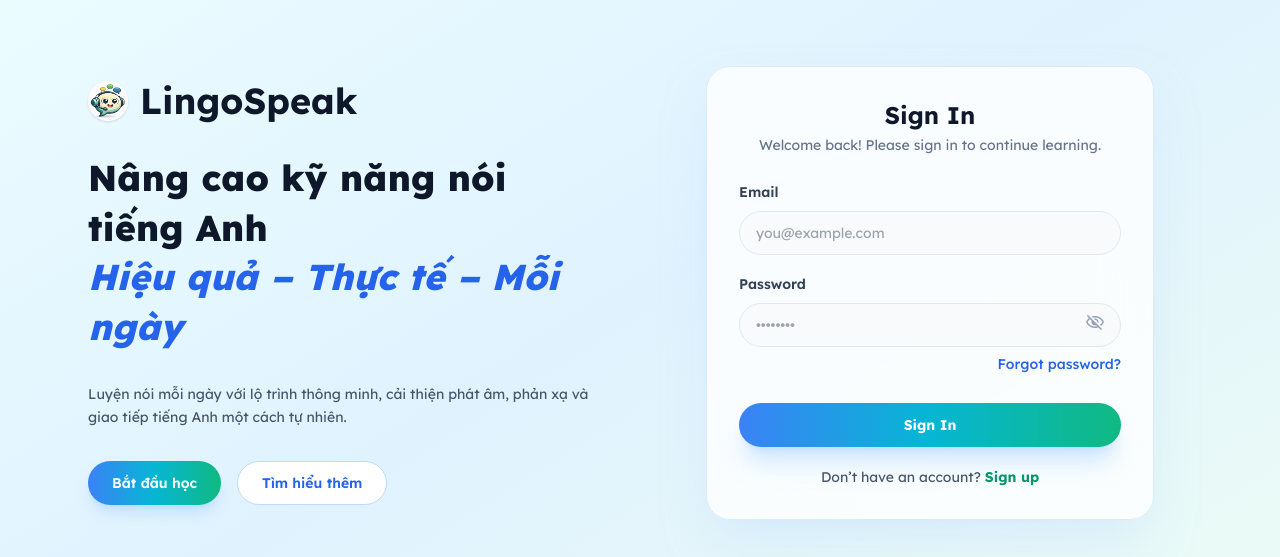
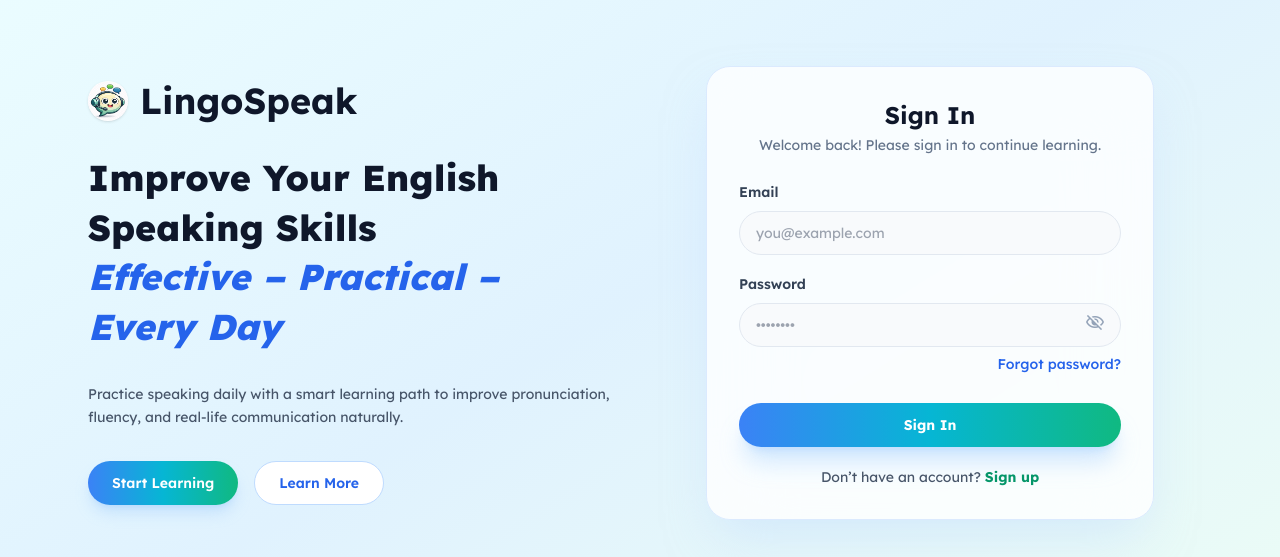
Before and after one commit to chaunhattang/LingoSpeak, a React (Vite) app in the folder my-react-app/: page /login in a window 1280 px wide. Shown: the part 107-664 px from the top of the page. Built offline with nearby package versions, Linux system fonts and the light colour scheme.

Commit message:
login
login

```diff
--- a/my-react-app/src/pages/SignIn.tsx
+++ b/my-react-app/src/pages/SignIn.tsx
@@ -29,16 +29,16 @@ const SignIn: React.FC = () => {
           </div>
 
           <h1 className="text-4xl font-extrabold leading-snug text-slate-900">
-            Nâng cao kỹ năng nói tiếng Anh
+            Improve Your English Speaking Skills
             <br />
             <span className="text-blue-600 italic">
-              Hiệu quả – Thực tế – Mỗi ngày
+              Effective – Practical – Every Day
             </span>
           </h1>
 
           <p className="text-slate-600 max-w-xl text-sm leading-relaxed">
-            Luyện nói mỗi ngày với lộ trình thông minh, cải thiện phát âm, phản
-            xạ và giao tiếp tiếng Anh một cách tự nhiên.
+            Practice speaking daily with a smart learning path to improve
+            pronunciation, fluency, and real-life communication naturally.
           </p>
 
           <div className="flex gap-4">
@@ -50,7 +50,7 @@ const SignIn: React.FC = () => {
                 hover:scale-[1.03] transition
               "
             >
-              Bắt đầu học
+              Start Learning
             </button>
 
             <button
@@ -60,7 +60,7 @@ const SignIn: React.FC = () => {
                 hover:bg-blue-50 transition
               "
             >
-              Tìm hiểu thêm
+              Learn More
             </button>
           </div>
         </div>
```
